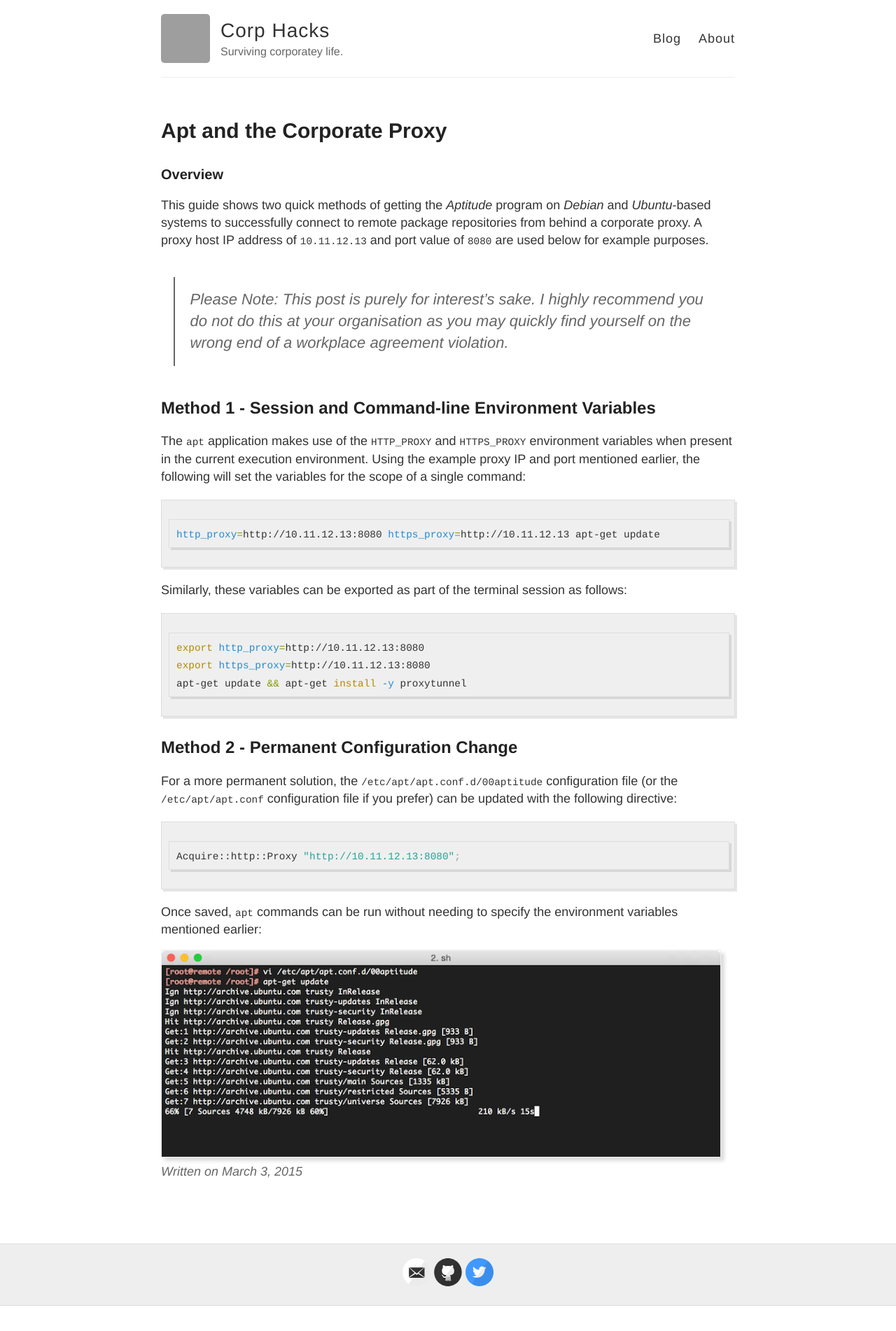
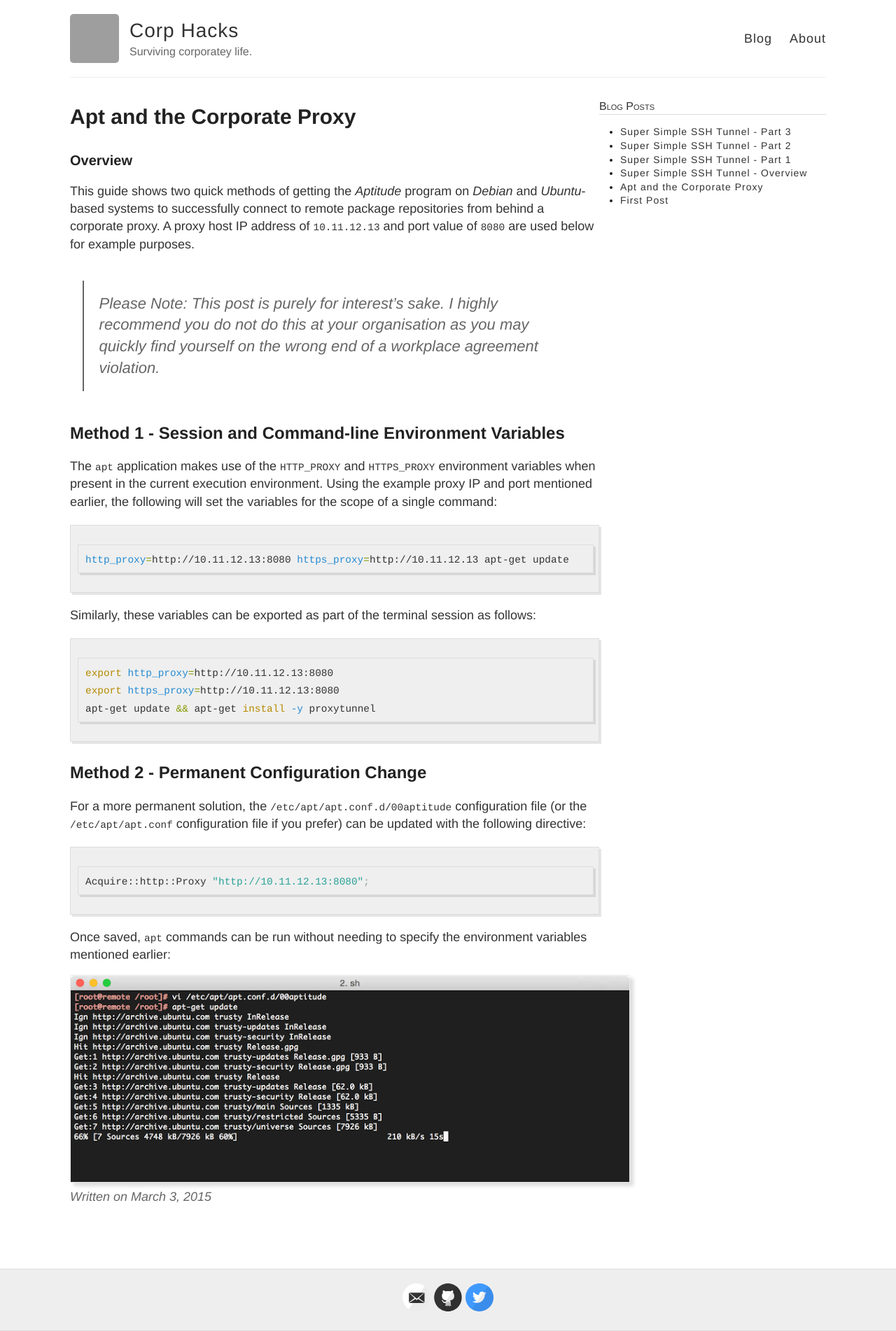
Before and after one commit to corphacks/corphacks.github.io, a Jekyll site: the page built from _posts/2015-03-03-Apt-and-the-Corporate-Proxy.md, in a window 1280 px wide. Shown: the whole page at 70% size. Built offline with Jekyll 4.4.1, drawn with Linux system fonts in a browser that asks for light colours; Markdown is read by kramdown in place of the engine named in the settings; comment, search, counter and statistics services are not loaded; before the commit the page ends 1866 px from its top, so only the background shows below that; grey boxes are pictures that could not be loaded.

Commit message:
Restructured again, added toc, added sidebar.

```diff
--- a/_config.yml
+++ b/_config.yml
@@ -21,12 +21,12 @@ footer-links:
   email: corphackswil+blog01@gmail.com
   facebook:
   flickr:
-  github: awilmore
+  github: corphacks
   instagram:
   linkedin:
   pinterest:
   rss: # just type anything here for a working RSS icon, make sure you set the "url" above!
-  twitter: awilmore
+  twitter: corphacks
   stackoverflow: # your stackoverflow profile, e.g. "users/50476/bart-kiers"
 
 # Your disqus shortname, entering this will enable commenting on posts
--- /dev/null
+++ b/_includes/sidebar.html
@@ -0,0 +1,8 @@
+<div class="navtitle">Blog Posts</div>
+<ul class="sidenav">
+  {% for post in site.posts %}
+    <li>
+      <a href="{{ post.url }}">{{ post.title }}</a>
+    </li>
+  {% endfor %}
+</ul>
--- /dev/null
+++ b/_includes/simple_ssh/disclaimer.html
@@ -0,0 +1,2 @@
+> Please Note:
+> This post is purely for interest's sake. I highly recommend you do not do this at your organisation as you may quickly find yourself on the wrong end of a workplace agreement violation.
--- a/_layouts/default.html
+++ b/_layouts/default.html
@@ -37,14 +37,20 @@
           </nav>
         </header>
       </div>
-    </div>
 
-    <div id="main" role="main" class="container">
-      {{ content }}
+      <div class="container">
+        <div id="sidebar" class="sidebar">
+          {% include sidebar.html %}
+        </div>
 
-      {% if page.comments %}
-        {% include comments.html %}
-      {% endif %}
+        <div id="main" role="main" class="content">
+          {{ content }}
+
+          {% if page.comments %}
+            {% include comments.html %}
+          {% endif %}
+        </div>
+      </div>
     </div>
 
 
--- a/_posts/2015/03/apt/2015-03-03-Apt-and-the-Corporate-Proxy.md
+++ b/_posts/2015-03-03-Apt-and-the-Corporate-Proxy.md
@@ -8,9 +8,8 @@ comments: true
 
 This guide shows two quick methods of getting the _Aptitude_ program on _Debian_ and _Ubuntu_-based systems to successfully connect to remote package repositories from behind a corporate proxy. A proxy host IP address of `10.11.12.13` and port value of `8080` are used below for example purposes.
 
+{% include simple_ssh/disclaimer.html %}
 
-> Please Note:
-> This post is purely for interest's sake. I highly recommend you do not do this at your organisation as you may quickly find yourself on the wrong end of a workplace agreement violation.
 
 ## Method 1 - Session and Command-line Environment Variables
 
--- /dev/null
+++ b/_posts/2015-03-03-Super-Simple-SSH-Tunnel-Part-1.md
@@ -0,0 +1,70 @@
+---
+layout: post
+title: Super Simple SSH Tunnel - Part 1
+comments: true
+---
+
+
+### Building the Gateway
+
+  This post describes the first of three parts of my [Super Simple SSH Tunnel]({% post_url 2015-03-03-Super-Simple-SSH-Tunnel-Overview %}) guide. The goal of this post is to get new server up and running in AWS to act as a gateway for SSH tunneling.
+
+
+<a name="shortver"></a>
+##### Step 1 - Launch New EC2 Instance
+
+__Short Version:__
+
+If you already know your way around AWS, then all you need to do for this step is:
+
+* Create a new `t2.micro` instance running _Ubuntu_
+* Configure the Security Group to include a new Custom Rule to allow incoming traffic on port `443`
+* Generate a new SSH key pair and save the private key to a folder called `/tmp/tunnel` on your workstation
+
+Once the new instance is launched, the key file downloaded and the public IP address is noted, continue on to Step 2.
+
+<a name="longver"></a>
+__Long Version:__
+
+Please skip to Step 2 if you are already familiar with creating new EC2 instances on
+
+1. Navigate to your preferred Amazon region and click _Launch Instance_:
+{% include thumb.html url="/assets/diagrams/simple_ssh/aws-01.png" %}
+
+2. Select _Ubuntu_ as the AMI:
+{% include thumb.html url="/assets/diagrams/simple_ssh/aws-02.png" %}
+
+3. Ensure _t2.micro_ is selected and click _Next: Configure Instance Details_:
+{% include thumb.html url="/assets/diagrams/simple_ssh/aws-03.png" %}
+
+4. Leave default instance values and click _Next: Add Storage_:
+{% include thumb.html url="/assets/diagrams/simple_ssh/aws-04.png" %}
+
+5. Leave default storage values and click _Next: Tag Instance_:
+{% include thumb.html url="/assets/diagrams/simple_ssh/aws-05.png" %}
+
+6. Enter name `tunnel-test-1` and click _Next: Configure Security Group_:
+{% include thumb.html url="/assets/diagrams/simple_ssh/aws-06.png" %}
+
+7. Click _Add Rule_ and create new Custom TCP rule for port `443` and click _Review and Launch_:
+{% include thumb.html url="/assets/diagrams/simple_ssh/aws-07.png" %}
+
+8. Review instance details and click _Launch_:
+{% include thumb.html url="/assets/diagrams/simple_ssh/aws-08.png" %}
+
+9. Select _Create a new key pair_, enter `tunnel-key-1` as the Key pair name and click _Download Key Pair_:
+{% include thumb.html url="/assets/diagrams/simple_ssh/aws-09.png" %}
+
+10. Save the _tunnel-key-1.pem_ file to a new folder on your workstation called `/tmp/tunnel`, then click _Launch Instance_:
+{% include thumb.html url="/assets/diagrams/simple_ssh/aws-10.png" %}
+
+11. Once launched, navigate back to the EC2 Services dashboard and note the status and the IP address of the new `tunnel-test-1` instance:
+{% include thumb.html url="/assets/diagrams/simple_ssh/aws-11.png" %}
+
+
+### Moving On
+
+Please move on to the next step of this guide: [Part 2 - The Remote Server](% post_url 2015-03-03-Super-Simple-SSH-Tunnel-Part-2 %).
+
+
+{% include simple_ssh/toc.html %}
--- /dev/null
+++ b/_posts/2015-03-03-Super-Simple-SSH-Tunnel-Part-2.md
@@ -0,0 +1,35 @@
+---
+layout: post
+title: Super Simple SSH Tunnel - Part 2
+comments: true
+---
+
+
+### Overview
+
+This section describes the steps required to establish SSH connections to the AWS gateway server from a remote server located behind a corporate proxy or firewall.
+
+{% include simple_ssh/disclaimer.html %}
+
+
+<a name="sec1"></a>
+## Part 2: The Remote Server
+
+This guide focuses on a scenario that is common to corporate work environments, where the only way out of the network is via the corporate HTTP proxy. The connection through the proxy to the gateway is made using a program called `proxytunnel`. This section describes the steps required to install and configure this program for this purpose.
+
+
+<a name="step1"></a>
+##### Step 1 - Installing `proxytunnel` Program
+
+As mentioned earlier in this guide, this part assumes the remote server is running _Ubuntu_, and therefore the `proxytunnel` application can be installed using the `apt` package manager, using the steps below.
+
+> Please Note:
+> In this scenario, it is likely that the `apt` application will itself require some way of connecting through the corporate proxy. Please see the post [Apt and the Corporate Proxy]({% post_url 2015-03-03-Apt-and-the-Corporate-Proxy %}) for details on how to achieve this.
+
+
+<p>&nbsp;</p>
+<p>&nbsp;</p>
+<p>&nbsp;</p>
+_... TBC..._
+
+{% include simple_ssh/toc.html %}
--- /dev/null
+++ b/_posts/2015-03-03-Super-Simple-SSH-Tunnel-Part-3.md
@@ -0,0 +1,28 @@
+---
+layout: post
+title: Super Simple SSH Tunnel - Part 3
+comments: true
+---
+
+
+### Overview
+
+_... TBC..._
+
+{% include simple_ssh/disclaimer.html %}
+
+<p>&nbsp;</p>
+<p>&nbsp;</p>
+<p>&nbsp;</p>
+
+
+## Part 3: The Workstation
+
+
+
+<p>&nbsp;</p>
+<p>&nbsp;</p>
+<p>&nbsp;</p>
+_... TBC..._
+
+{% include simple_ssh/toc.html %}
--- a/style.scss
+++ b/style.scss
@@ -18,16 +18,23 @@ html {
 }
 
 body {
-	background: $white;
+  background: $white;
   font: 18px/1.4 $helvetica;
   color: $darkGray;
 }
 
 .container {
   margin: 0 auto;
-  max-width: 840px;
-  padding: 0 10px;
-  width: 100%;
+  max-width: 1080px;
+}
+
+.content {
+  width: 70%;
+}
+
+.sidebar {
+  float: right;
+  width: 30%;
 }
 
 h1, h2, h3, h4, h5, h6 {
@@ -283,6 +290,7 @@ footer {
   text-align: center;
 }
 
+
 // Settled on moving the import of syntax highlighting to the bottom of the CSS
 // ... Otherwise it really bloats up the top of the CSS file and makes it difficult to find the start
 @import "_highlights";
@@ -309,3 +317,35 @@ footer {
   max-width: 400px;
   box-shadow: 5px 5px 5px #DDDDDD;
 }
+
+.navtitle {
+  font-family: $helveticaNeue;
+  font-size: 16px;
+  font-variant: small-caps;
+  border-bottom: 1px solid #DDDDDD;
+
+  a {
+    margin-left: 20px;
+    color: $darkGray;
+    text-align: right;
+    font-weight: 300;
+    letter-spacing: 1px;
+
+    @include mobile {
+      margin: 0 10px;
+      color: $blue;
+    }
+  }
+}
+
+.sidenav {
+  font-family: $helveticaNeue;
+  font-size: 14px;
+  color: $darkerGray;
+
+  a {
+    color: $darkGray;
+    font-weight: 300;
+    letter-spacing: 1px;
+  }
+}
```
Also changed, not shown: _includes/simple_ssh/toc.html (added, +12 -0 lines), _posts/2015-03-03-Super-Simple-SSH-Tunnel-Overview.md (renamed from _posts/2015/03/simple_ssh/2015-03-03-Super-Simple-SSH-Tunnel-Overview.md, +10 -13 lines), _posts/2015-03-02-First-Post.md (renamed from _posts/2015/03/first/2015-03-02-First-Post.md), 2 other files.
